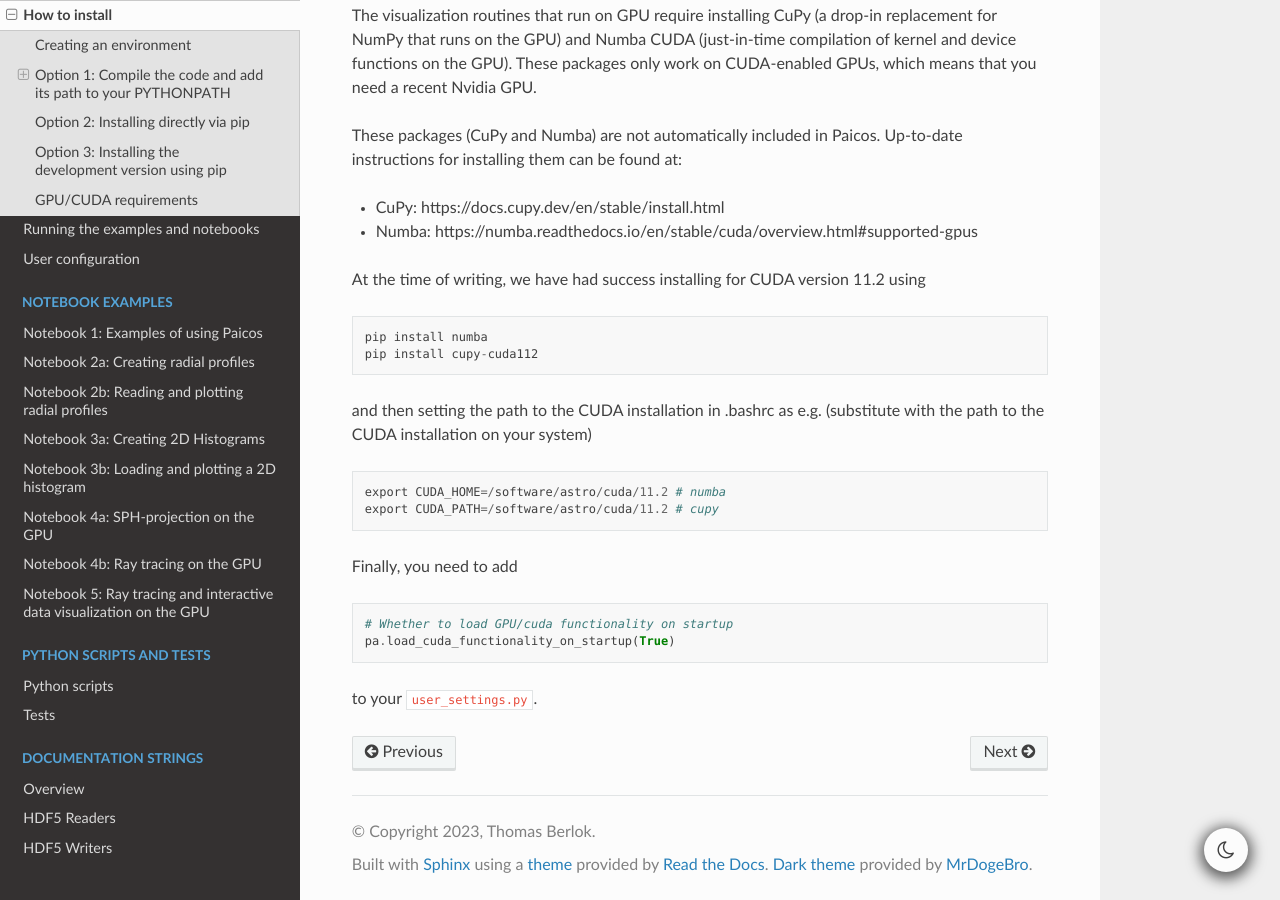
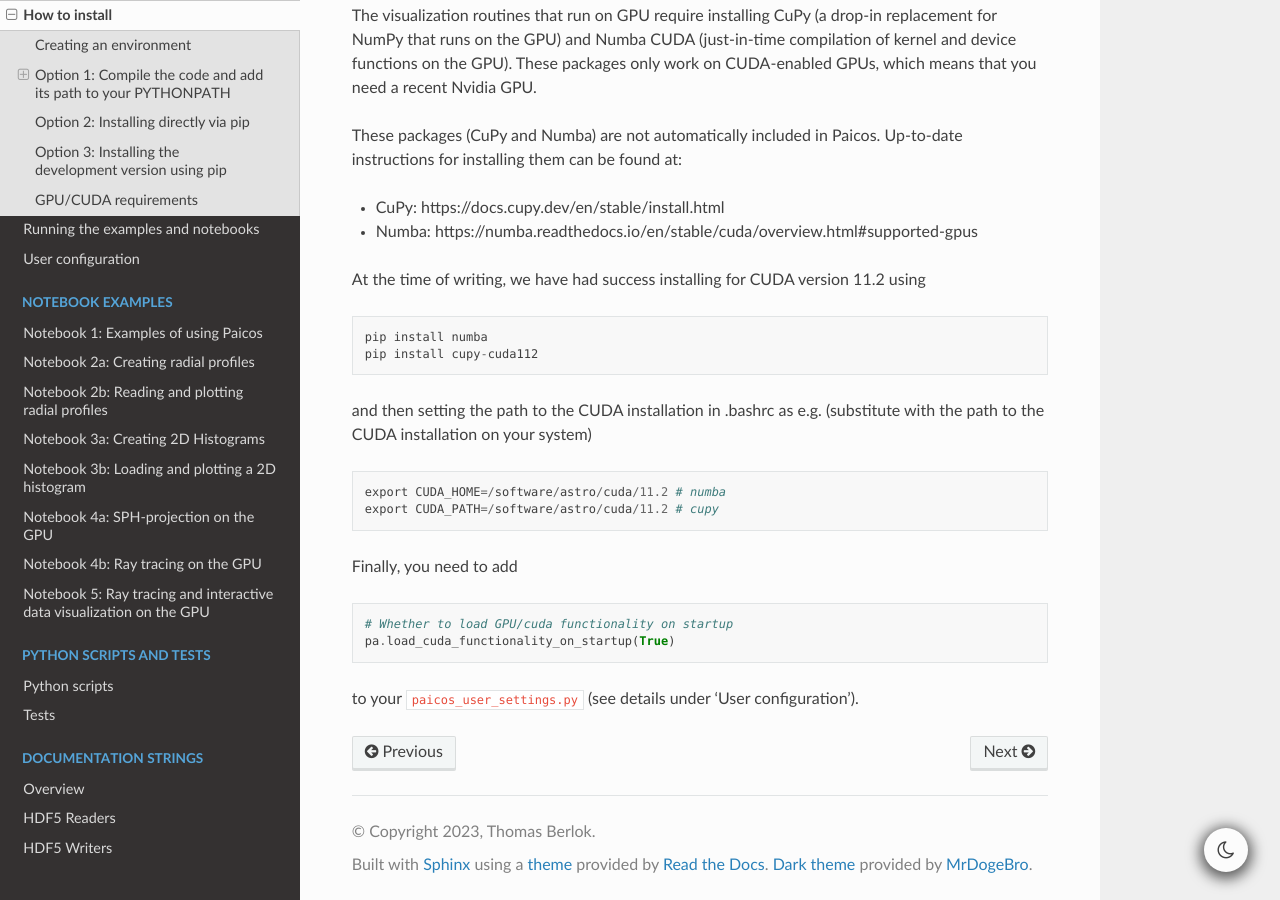
Before and after one commit to tberlok/paicos, a Sphinx documentation site: the page built from docs/source/installation.md, in a window 1280 px wide and 900 px high, scrolled down 2211 px. Built offline with Sphinx 7.4.7 and the Read the Docs theme 2.0.0, drawn with Linux system fonts in a browser that asks for light colours.

Commit message:
Update docs

````diff
--- a/docs/source/installation.md
+++ b/docs/source/installation.md
@@ -117,4 +117,4 @@ Finally, you need to add
 # Whether to load GPU/cuda functionality on startup
 pa.load_cuda_functionality_on_startup(True)
 ```
-to your `user_settings.py`.
+to your `paicos_user_settings.py` (see details under 'User configuration').
````
